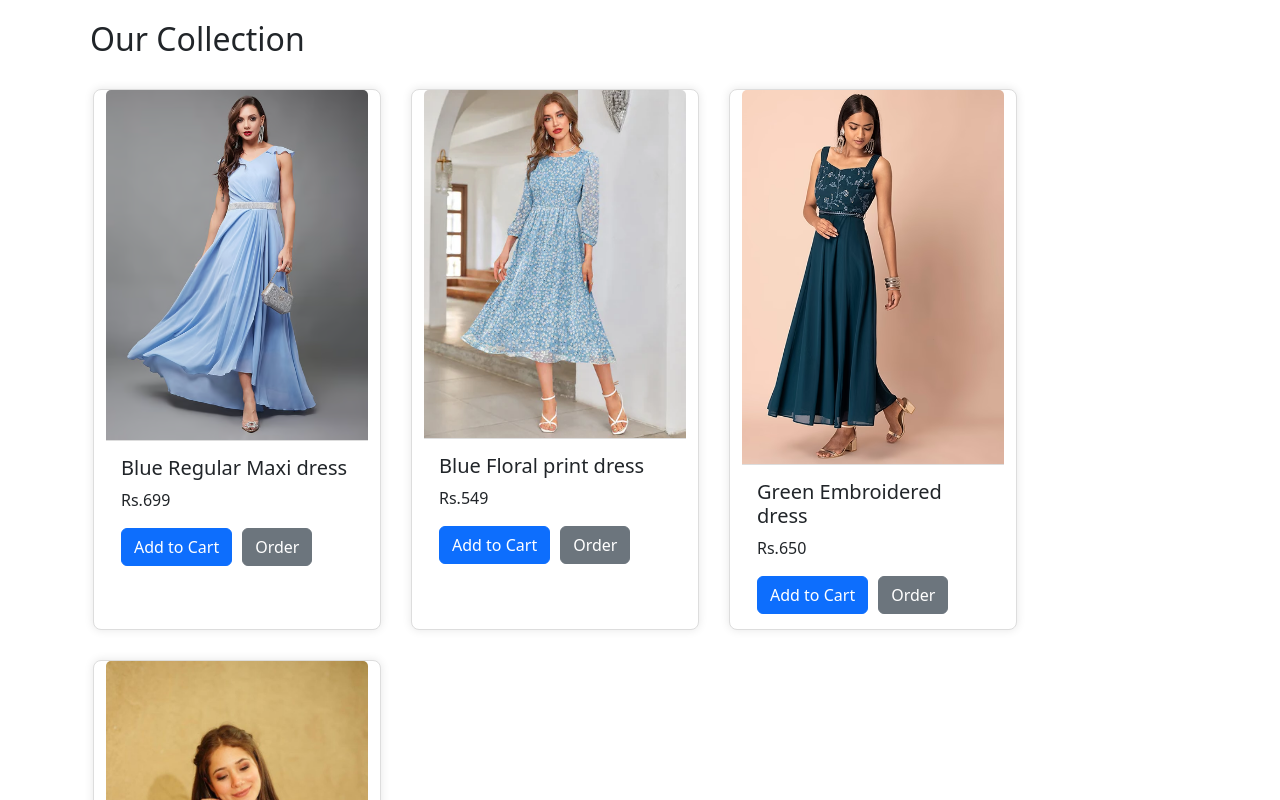
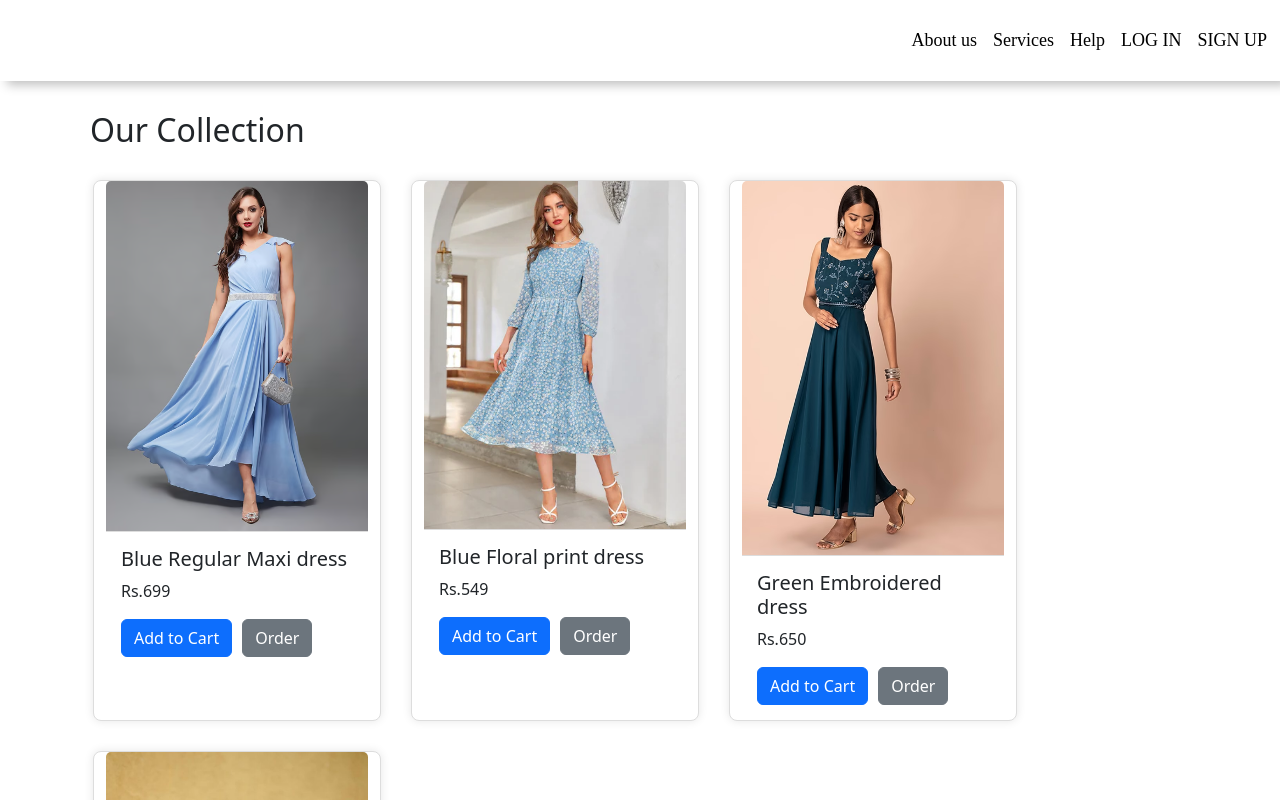
Before and after one commit to NigithaaG/ReactProject, a React (Create React App) app: page /home in a window 1280 px wide. Shown: the top 800 px of the page. Built offline with nearby package versions, Linux system fonts and the light colour scheme.

Commit message:
Update HomeContainer.js

```diff
--- a/src/containers/HomeContainer.js
+++ b/src/containers/HomeContainer.js
@@ -1,10 +1,19 @@
 import React, { Component } from 'react';
 import DressListComponent from '../components/DressListComponent';
-
+import { Link } from 'react-router-dom';
 class HomeContainer extends Component {
   render() {
     return (
       <div>
+        <header className="header">
+        <div className="header-right">
+          <a href="#about" className="about">About us <i className="fas fa-info-circle"></i></a>
+          <a href="#services" className="services">Services <i className="fas fa-cogs"></i></a>
+          <a href="#help" className="help">Help <i className="fas fa-question-circle"></i></a>
+          <Link className="log_in" to="/login">LOG IN</Link>
+          <Link className="sign_up" to="/register">SIGN UP</Link>
+        </div>
+      </header>
         <DressListComponent />
       </div>
     );
```
